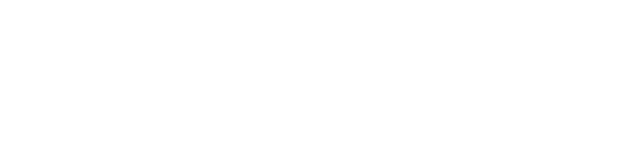
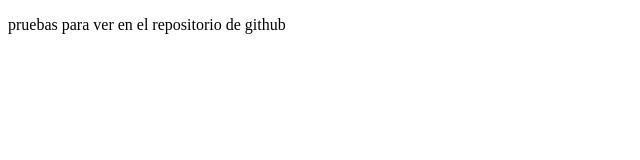
Before and after one commit to RickPellz/clase-10-prueba, a plain HTML site: page index.html in a window 1280 px wide. Shown: the whole page, without its empty margins (0-640 px from the left). Drawn offline with Linux system fonts and the light colour scheme.

Commit message:
primer commit

```diff
--- a/index.html
+++ b/index.html
@@ -7,6 +7,9 @@
     <title>hola curso de GIT</title>
 </head>
 <body>
+    <div>
+        <p> pruebas para ver en el repositorio de github</p>
+    </div>
 
 </body>
 </html>
```
